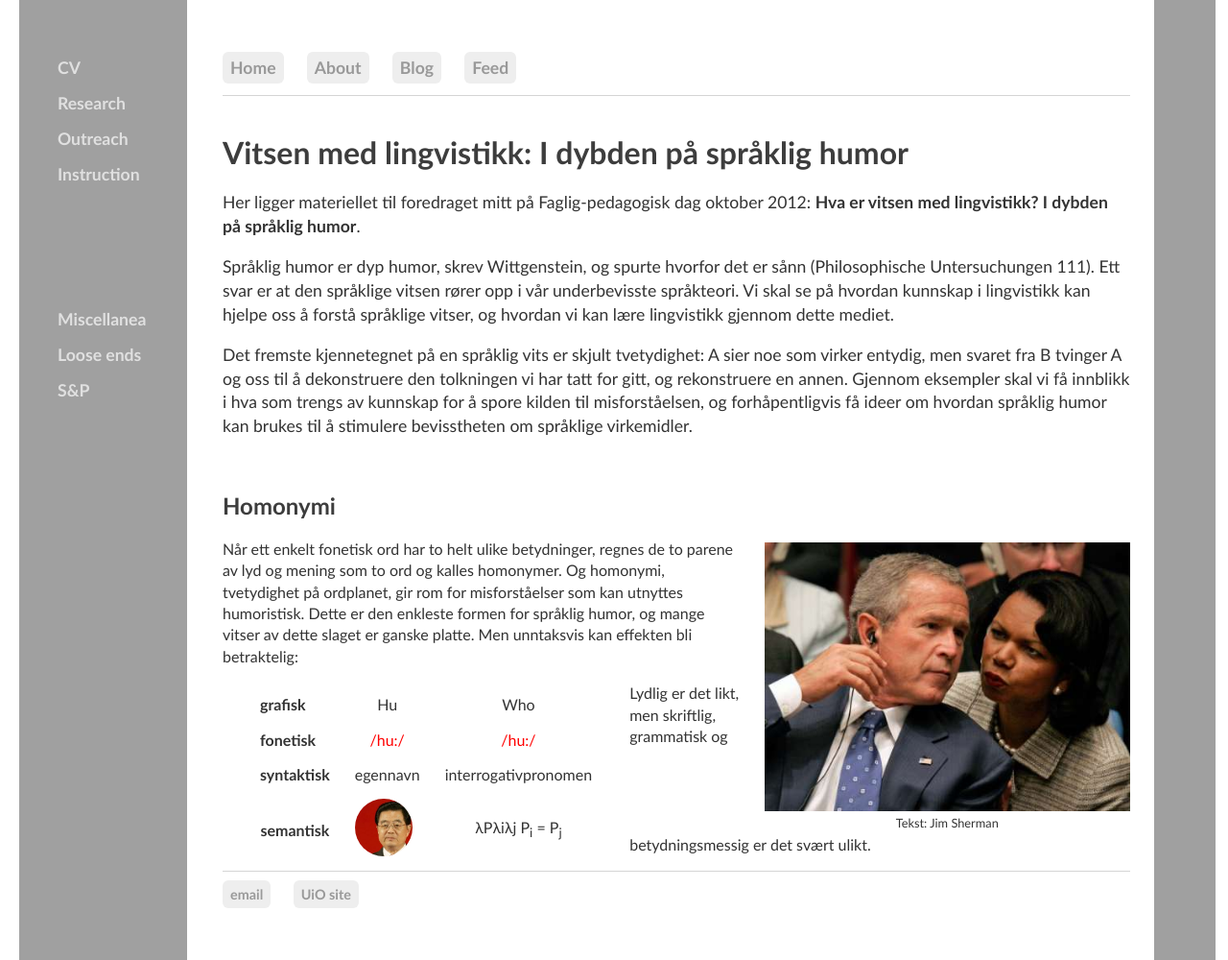
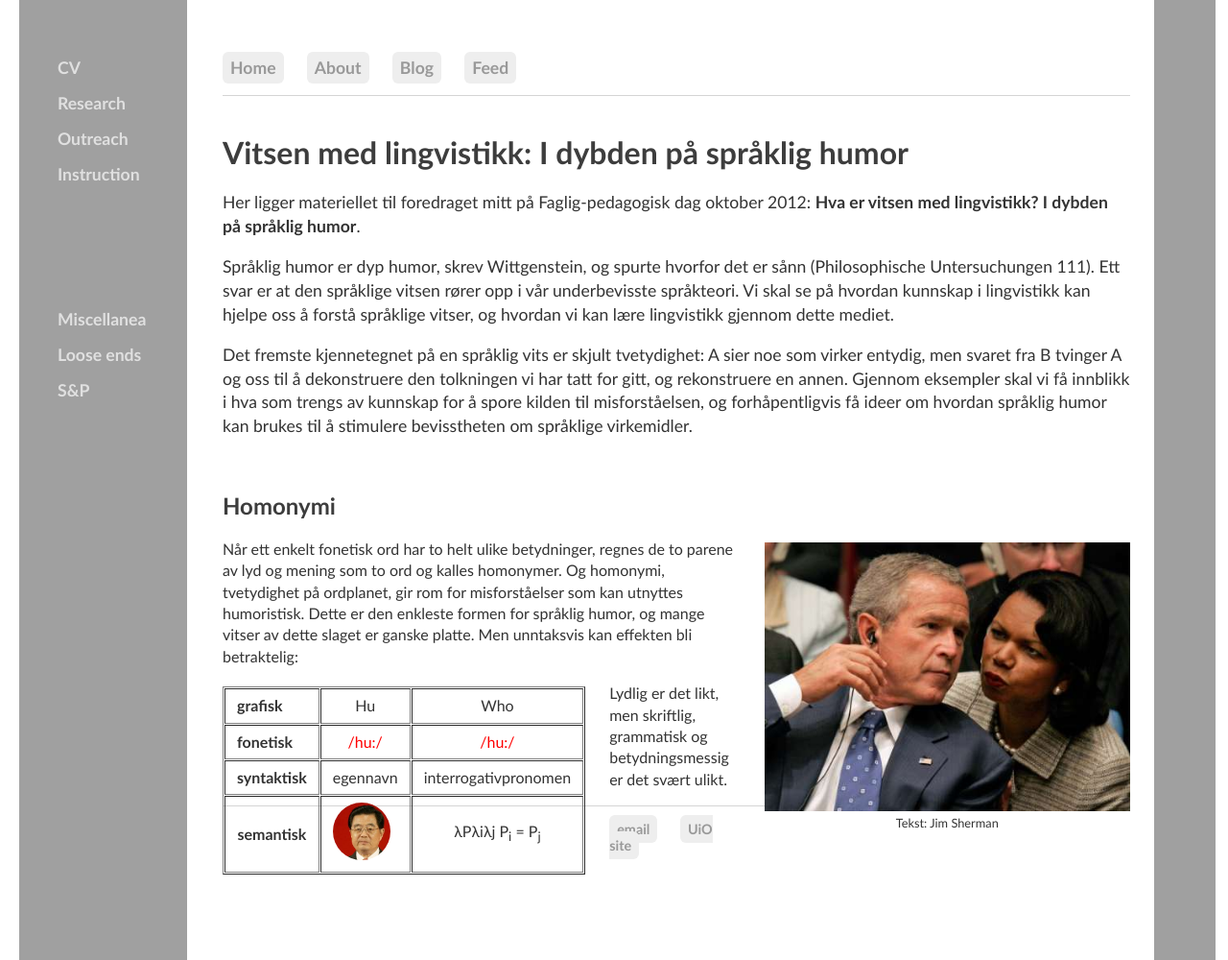
Before and after one commit to kjelljs/kjelljs.github.io, a Jekyll site: the page built from dissemination/vitsen.html, in a window 1280 px wide and 1000 px high. Shown: the whole window at 96% size. Built offline with Jekyll 4.4.1, drawn with Linux system fonts in a browser that asks for light colours.

Commit message:
Update vitsen.html

```diff
--- a/dissemination/vitsen.html
+++ b/dissemination/vitsen.html
@@ -15,14 +15,7 @@
 padding-top: 6px;
 padding-bottom: 6px;
 }
-figure {
-    border: 1px solid none;
-    padding-right: none;
-    padding-left: 25px;
-    padding-bottom: none;
-    padding-top: 4px;
-    margin: auto;
-}
+
 figcaption {
     color: #333;
     text-align: center;
@@ -42,7 +35,7 @@
 .circular--landscape img {
   width: auto;
   height: 100%;
-  margin-left: -0px;
+  margin-left: -5px;
 }
 
 </style>
@@ -57,7 +50,7 @@
 <div style="float:right;"><figure class="rightfig"><a href="http://www.youtube.com/watch?v=rVqngNypPdM"><img src="/pics/rice_bush.jpg" style="height: 280px"></a><figcaption>Tekst: Jim Sherman</figcaption></figure></div>
 <p>Når ett enkelt fonetisk ord har to helt ulike betydninger, regnes de to parene av lyd og mening som to ord og kalles homonymer. Og homonymi, tvetydighet på ordplanet, gir rom for misforståelser som kan utnyttes humoristisk. Dette er den enkleste formen for språklig humor, og mange vitser av dette slaget er ganske platte. Men unntaksvis kan effekten bli betraktelig:
 </p>
-<div style="float:left"><figure class="leftfig"><table>
+<div style="float:left"><figure class="leftfig"><table border="1" cellspacing="1">
 	<thead>
 		<tr>
 			<th scope="col" style="text-align: left">grafisk</th>
```
